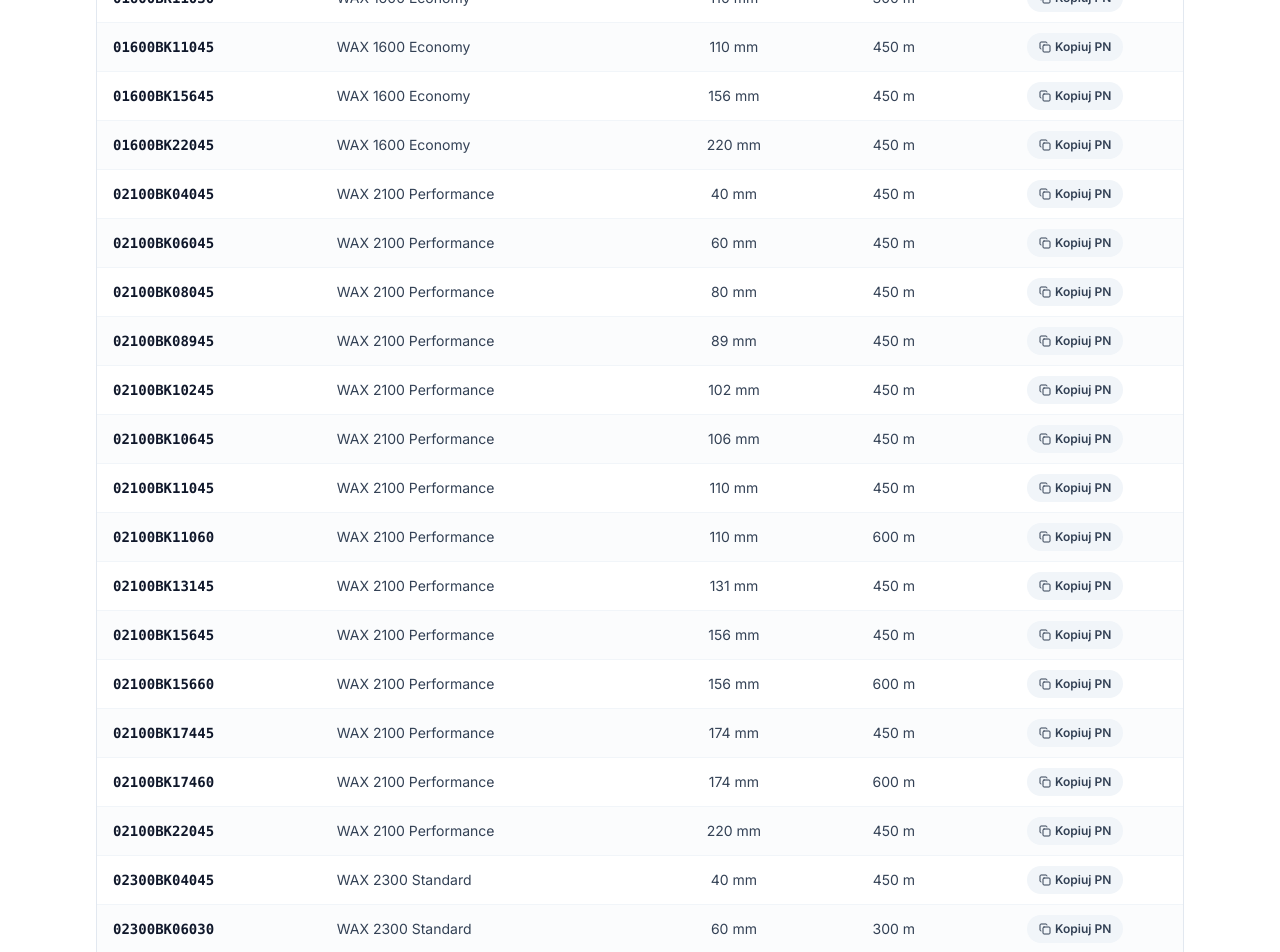
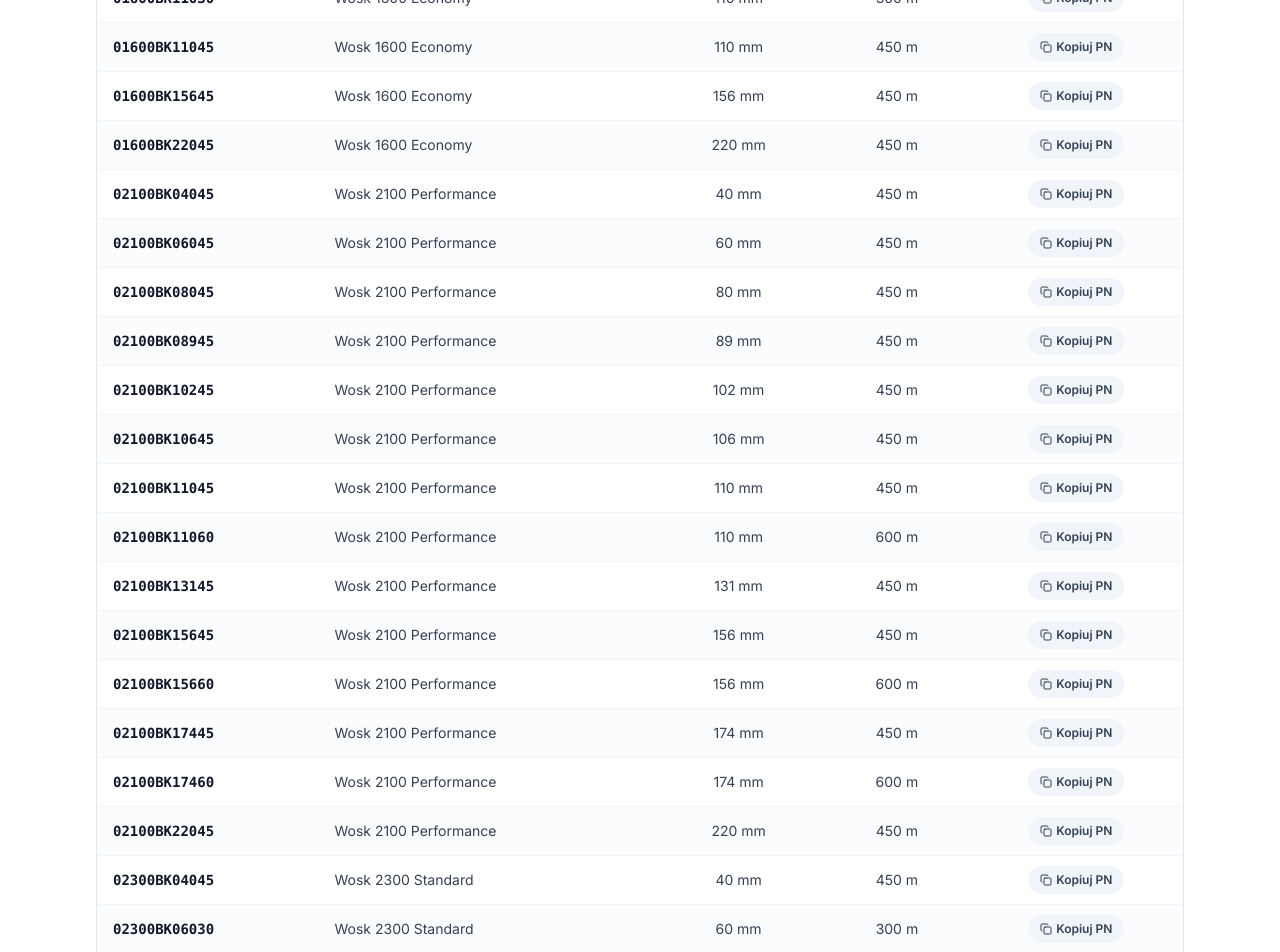
Before and after one commit to jakubtiuchty-arch/zt411.pl, a Next.js app: page /tasmy/lista in a window 1280 px wide. Shown: the part 840-1792 px from the top of the page. Built offline with nearby package versions, Linux system fonts and the light colour scheme.

Commit message:
tasmy/lista: polskie nazwy kategorii (Wosk/Wosk-Żywica/Żywica) + sortowanie

```diff
--- a/src/components/RibbonsTable.tsx
+++ b/src/components/RibbonsTable.tsx
@@ -17,17 +17,25 @@ const ribbons = ribbonsData as Ribbon[]
 
 // Nicer display names for types
 const typeNames: Record<string, string> = {
-  '1600Wax': 'WAX 1600 Economy',
-  '2100Wax': 'WAX 2100 Performance',
-  '2300Wax': 'WAX 2300 Standard',
-  '5319Wax': 'WAX 5319 Performance',
-  '3200WaxResin': 'WAX/RESIN 3200',
-  '3400WaxResin': 'WAX/RESIN 3400',
-  '4800Resin': 'RESIN 4800',
-  '5095Resin': 'RESIN 5095',
-  '5100Resin': 'RESIN 5100 Premium',
-  'ChemResist': 'RESIN ChemResist 8000',
+  '1600Wax': 'Wosk 1600 Economy',
+  '2100Wax': 'Wosk 2100 Performance',
+  '2300Wax': 'Wosk 2300 Standard',
+  '5319Wax': 'Wosk 5319 Performance',
+  '3200WaxResin': 'Wosk-Żywica 3200',
+  '3400WaxResin': 'Wosk-Żywica 3400',
+  '4800Resin': 'Żywica 4800',
+  '5095Resin': 'Żywica 5095',
+  '5100Resin': 'Żywica 5100 Premium',
+  'ChemResist': 'Żywica ChemResist 8000',
 }
+
+const categoryNames: Record<string, string> = {
+  'Wax': 'Wosk',
+  'Wax/Resin': 'Wosk-Żywica',
+  'Resin': 'Żywica',
+}
+
+const CAT_ORDER: Record<string, number> = { 'Wax': 0, 'Wax/Resin': 1, 'Resin': 2 }
 
 const uniqueValues = <K extends keyof Ribbon>(key: K): Ribbon[K][] => {
   return Array.from(new Set(ribbons.map(r => r[key]))).sort((a, b) => {
@@ -44,7 +52,7 @@ export default function RibbonsTable() {
   const [lengthFilter, setLengthFilter] = useState<number | 'all'>('all')
   const [copied, setCopied] = useState<string | null>(null)
 
-  const categories = uniqueValues('category') as string[]
+  const categories = (uniqueValues('category') as string[]).sort((a, b) => (CAT_ORDER[a] ?? 9) - (CAT_ORDER[b] ?? 9))
   const types = uniqueValues('type') as string[]
   const widths = uniqueValues('widthMm') as number[]
   const lengths = uniqueValues('lengthM') as number[]
@@ -119,7 +127,7 @@ export default function RibbonsTable() {
             <option value="all">Wszystkie ({ribbons.length})</option>
             {categories.map(c => {
               const count = ribbons.filter(r => r.category === c).length
-              return <option key={c} value={c}>{c} ({count})</option>
+              return <option key={c} value={c}>{categoryNames[c] || c} ({count})</option>
             })}
           </select>
         </div>
```
